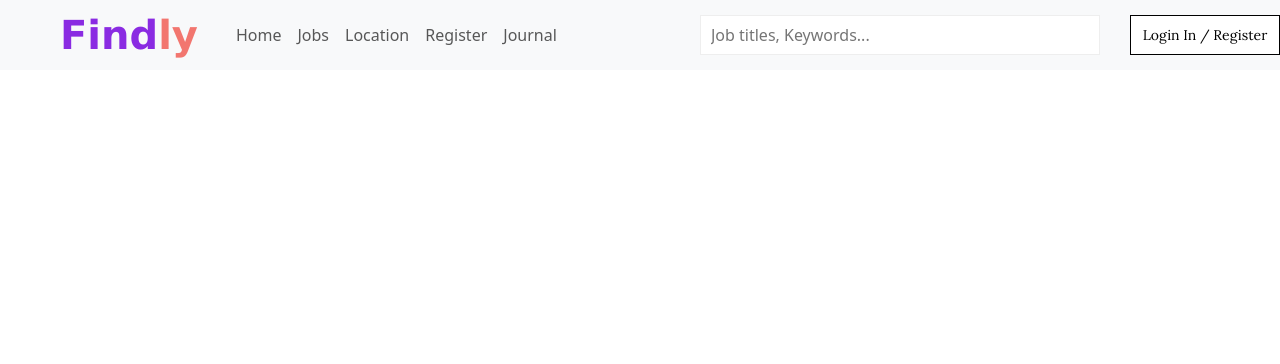
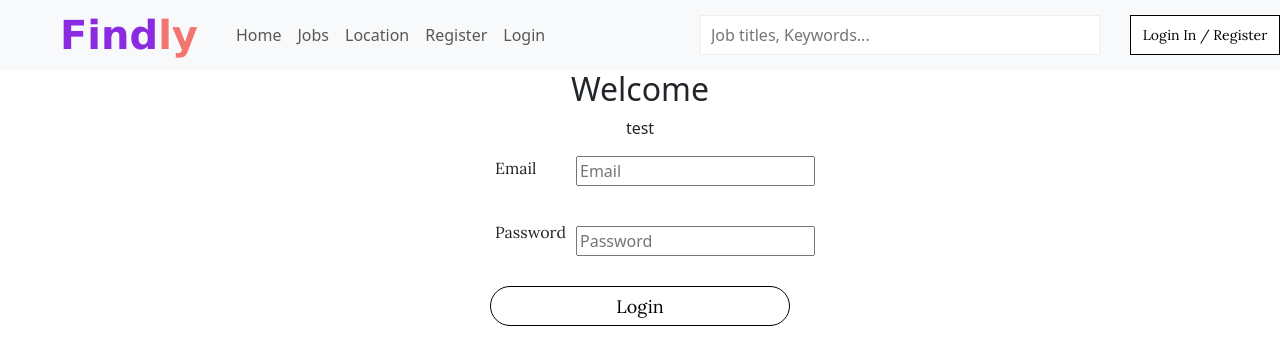
Before and after one commit to C14-MarwahHatamleh/MERAKI_Academy_Project_4, a React (Vite) app in the folder frontend/: page /Login in a window 1280 px wide. Shown: the top 364 px of the page. Built offline with nearby package versions, Linux system fonts and the light colour scheme.

Commit message:
added login compent to app with proper checking

```diff
--- a/frontend/src/App.jsx
+++ b/frontend/src/App.jsx
@@ -1,19 +1,24 @@
+import "./App.css";
 import React, { useState ,createContext } from "react";
 import { Routes, Route } from "react-router-dom";
 import Navigation from "./components/navigation/Navigation";
 import Job from "./components/jobs/Job";
 import { Register } from "./components/Register/Register";
 import Home from "./components/Home/Home";
+import { Login } from "./components/Login/Login";
 
-import "./App.css";
 
 export const userContext = createContext();
 
 const App = () => {
   const [token, setToken] = useState(localStorage.getItem("token"));
+  const [UID, setUID] = useState(localStorage.getItem("UID"));
+  const [role, setRole] = useState(localStorage.getItem("role"));
+
+
   return (
     <>
-      <userContext.Provider value={{ token, setToken }}>
+      <userContext.Provider value={{ token, setToken, UID, setUID, role, setRole }}>
         <div className="App">
          <Navigation/>
         </div>
@@ -22,6 +27,7 @@ const App = () => {
           <Route path="/home" element={<Home/>} />
           <Route path="/jobs" element={<Job/>} />
           <Route path="/Register" element={<Register/>} />
+          <Route path="/Login" element={<Login/>} />
 
         </Routes> }
 
--- a/frontend/src/components/Login/Login.jsx
+++ b/frontend/src/components/Login/Login.jsx
@@ -1 +1,92 @@
-import './style.css'
+import "./style.css";
+
+import { useNavigate } from "react-router-dom";
+import React, { useState } from "react";
+import axios from "axios";
+import { userContext } from "../../App";
+import { useContext } from "react";
+
+export const Login = () => {
+  const { setToken, setUID, setRole } = useContext(userContext);
+
+  const navigate = useNavigate();
+  const [userInfo, setUserInfo] = useState({});
+  const [msg, setMsg] = useState("");
+  const [success, setSuccess] = useState(false);
+
+
+  const Login = () => {
+    axios
+      .post("http://localhost:5000/users/login", userInfo)
+      .then((res) => {
+        console.log(res)
+        setMsg("Login Successfully");
+        localStorage.setItem("token" , res.data.token)
+        const token_decoded = JSON.parse(atob(res.data.token.split('.')[1]));
+        localStorage.setItem("UID" , token_decoded.userID)
+        localStorage.setItem("role" , token_decoded.role.role)
+        setToken(res.data.token)
+        setUID(token_decoded.userID)
+        setRole(token_decoded.role.role)
+        navigate(`/home`);
+        setSuccess(true);
+      })
+      .catch((err) => {
+        setSuccess(false);
+        setMsg("Can't login please check email or password");
+      });
+  };
+
+  return (
+    <>
+      <div className="containerLogin">
+        <div className="introLogin">
+          <h2>Welcome</h2>
+        </div>
+        <div className="paraLogin">
+          <p>test</p>
+        </div>
+        <div className="login">
+          <div className="labels">
+            <label>Email</label>
+            <label>Password</label>
+          </div>
+          <div className="inputs">
+          <input
+              onChange={(e) => {
+                setUserInfo({ ...userInfo, email: e.target.value });
+              }}
+              className="email"
+              type="email"
+              placeholder="Email"
+            />
+            <input
+              onChange={(e) => {
+                setUserInfo({ ...userInfo, password: e.target.value });
+              }}
+              className="password"
+              type="password"
+              placeholder="Password"
+            />
+          </div>
+        </div>
+        <div className="btnSubmit">
+          <button className="submit" onClick={Login}>
+            Login
+          </button>
+        </div>
+
+        {msg && (
+          <div className={success ? "success" : "failed"}>
+            {" "}
+            <p>{msg}</p>
+          </div>
+        )}
+
+        {/* <div className="features">
+          <p>test</p>
+        </div> */}
+      </div>
+    </>
+  );
+};
--- a/frontend/src/components/Login/style.css
+++ b/frontend/src/components/Login/style.css
@@ -0,0 +1,47 @@
+
+.containerLogin{
+    display: flex;
+    flex-direction: column;
+    justify-content: center;
+align-items: center;
+}
+
+.login{
+display: flex;
+flex-direction: row;
+justify-content: center;
+
+}
+
+.labels{
+    margin-left: 30px;
+    display: flex;
+    flex-direction: column;
+    gap: 40px;
+    font-family: Lora, serif;
+    position: relative;
+    margin-right: 10px;
+
+}
+
+.inputs{
+    display: flex;
+    flex-direction: column;
+    gap: 40px;
+}
+
+
+.btnSubmit{
+margin-top: 30px;
+}
+
+.submit{
+    border-radius: 20px;
+    height: 40px;
+    width: 300px;
+    font-size: 18px;
+    border: 1px solid;
+    background-color: #ffffff;
+    color: #000000;
+    font-family: Lora, serif;
+}
--- a/frontend/src/components/Register/Register.jsx
+++ b/frontend/src/components/Register/Register.jsx
@@ -95,7 +95,7 @@ console.log(msg)
         </div>
         <div className="btnSubmit">
           <button className="submit" onClick={Register}>
-            Submit
+            Register
           </button>
         </div>
 
--- a/frontend/src/components/navigation/Navigation.jsx
+++ b/frontend/src/components/navigation/Navigation.jsx
@@ -53,8 +53,8 @@ const Navigation = () => {
               </Nav.Link>
             </li>
             <li className="nav-item">
-              <Nav.Link className="nav-link" href="#">
-                Journal
+              <Nav.Link className="nav-link" href="/Login">
+                Login
               </Nav.Link>
             </li>
           </ul>
--- /dev/null
+++ b/package.json
@@ -0,0 +1,5 @@
+{
+  "dependencies": {
+    "jwt-decode": "^4.0.0"
+  }
+}
```
Also changed, not shown: 1 other file (tests, documents, lock files or other folders).
